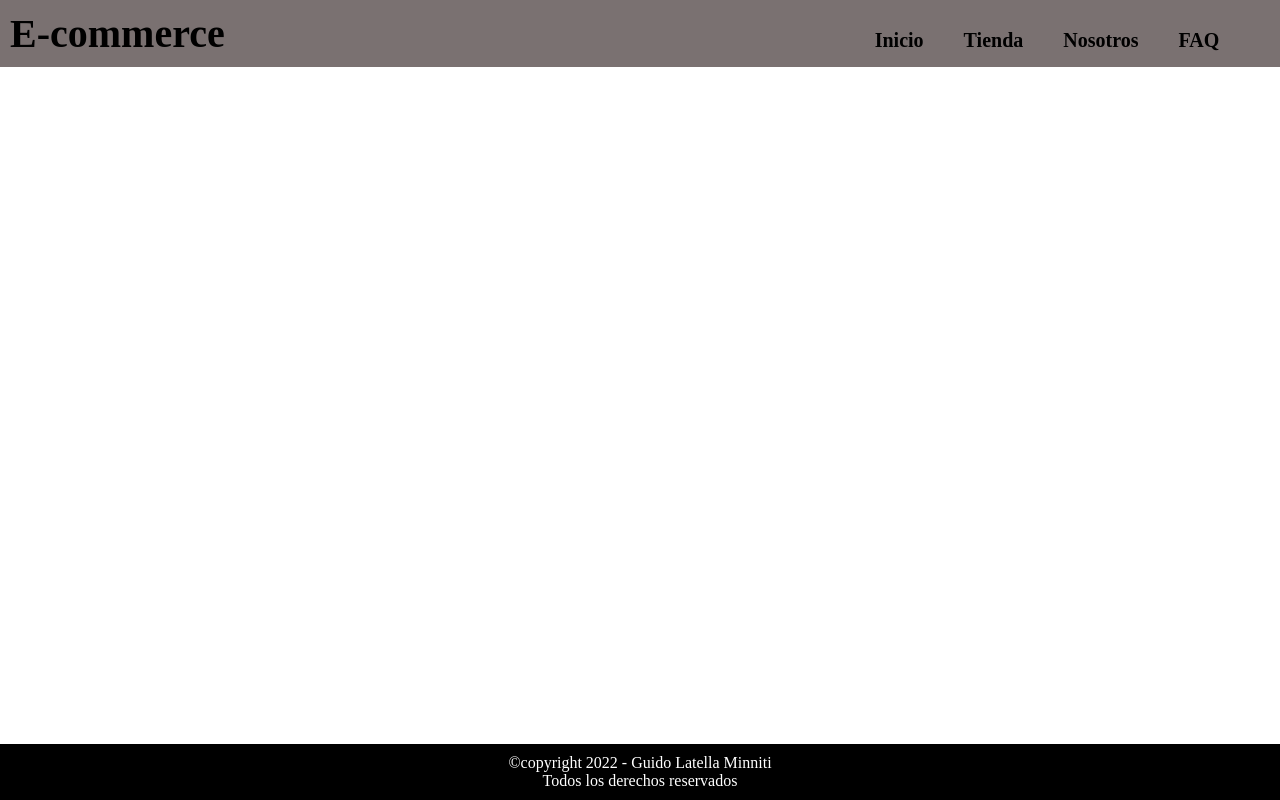
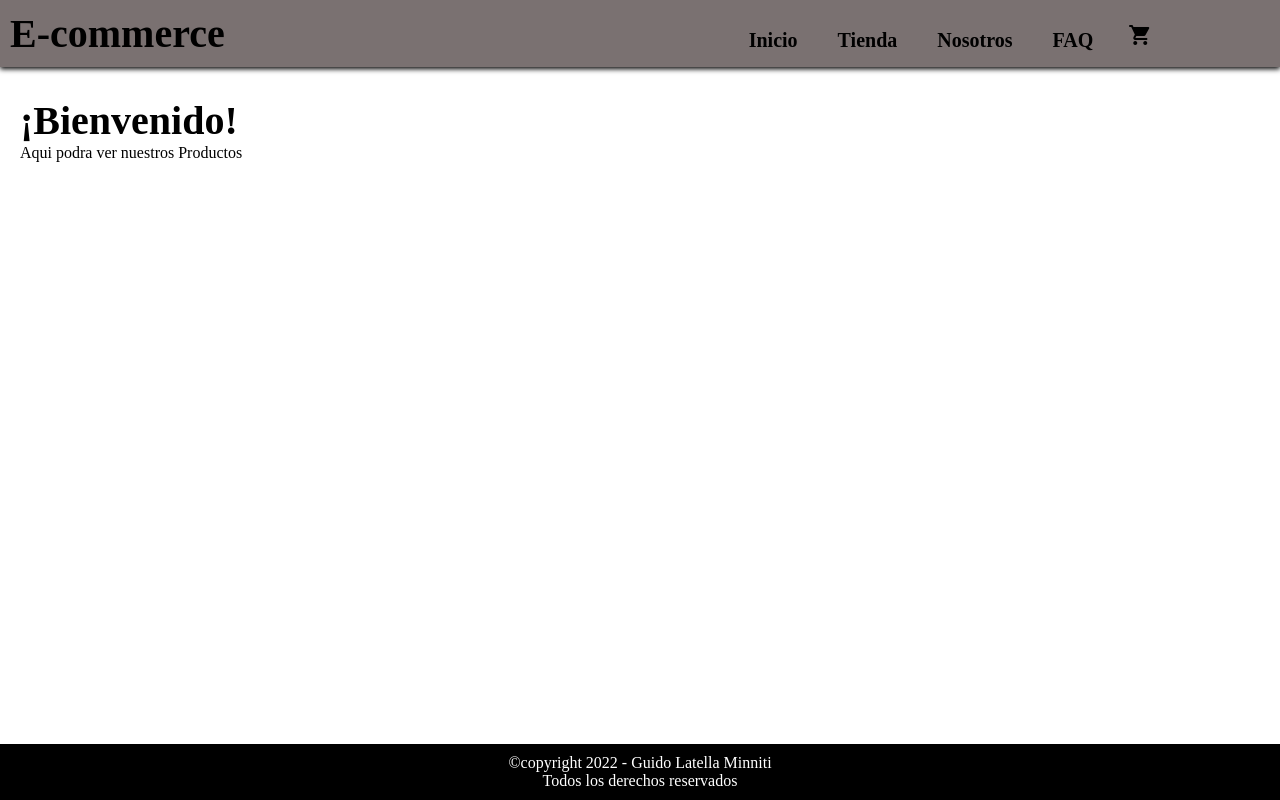
Before and after one commit to Guido-LM/Proyecto-React_js, a React (Create React App) app: page / in a window 1280 px wide. Built offline with nearby package versions, Linux system fonts and the light colour scheme.

Commit message:
Desafio clase 4

```diff
--- a/public/index.html
+++ b/public/index.html
@@ -24,6 +24,8 @@
       work correctly both with client-side routing and a non-root public URL.
       Learn how to configure a non-root public URL by running `npm run build`.
     -->
+    <link href="https://fonts.googleapis.com/icon?family=Material+Icons"
+      rel="stylesheet">
     <title>React App</title>
   </head>
   <body>
--- a/src/App.js
+++ b/src/App.js
@@ -1,9 +1,12 @@
 import NavBar from "./components/NavBar"
 import Footer from "./components/Footer"
+import ItemListContainer from "./components/ItemListContainer"
 const App = () => {
+
     return (
             <>
                 <NavBar/>
+                <ItemListContainer titulo="¡Bienvenido!" items="Productos"/>
                 <Footer/>
             </>)
 }
--- /dev/null
+++ b/src/components/CartWidget.js
@@ -0,0 +1,13 @@
+import React from 'react'
+
+function CartWidget() {
+  return (
+    <button className='btn__cart'>
+        <span class="material-icons">
+            shopping_cart
+        </span>
+    </button>
+  )
+}
+
+export default CartWidget
--- /dev/null
+++ b/src/components/ItemListContainer.js
@@ -0,0 +1,13 @@
+import React from 'react'
+
+function ItemListContainer(greeting) {
+    const { titulo, items } = greeting
+  return (
+    <main>
+        <h2>{titulo}</h2>
+        <p>Aqui podra ver nuestros {items}</p>
+    </main>
+  )
+}
+
+export default ItemListContainer
--- a/src/components/NavBar.js
+++ b/src/components/NavBar.js
@@ -1,10 +1,12 @@
 import React from 'react'
+import CartWidget from './CartWidget'
 //rafce short-cut
 const NavBar = () => {
   return (
     <header>
         <h1 className='titulo'>E-commerce</h1>
         <a href='#'>Inicio</a><a href='#'>Tienda</a><a href='#'>Nosotros</a><a href='#'>FAQ</a>
+        <CartWidget/>
     </header>
   )
 }
--- a/src/estilos.css
+++ b/src/estilos.css
@@ -8,6 +8,21 @@ html , body , #root {
     height: 100vh;
 }
 
+header {
+    font-size: 20px;
+    background-color: rgb(122, 113, 113);
+    font-weight: 800;
+    padding: 10px;
+    box-shadow: 0 2px 5px;
+}
+
+h1.titulo {display: inline-block; padding-right: 40%;}
+.btn__cart{padding: 5px 15px; cursor: pointer; border: none; background-color: transparent;}
+a {margin: 0px 20px; text-decoration: none; color: black;}
+
+main{margin: 20px;}
+h2{font-size: 40px; margin-top: 30px;}
+
 footer {
     text-align: center;
     position:absolute;
@@ -16,9 +31,3 @@ footer {
     padding: 10px;
     color: white;
     background:black;}
-
-header {font-size: 20px; background-color: rgb(122, 113, 113); font-weight: 800; padding: 10px;}
-
-h1.titulo {display: inline-block; padding-right: 50%;}
-
-a {margin: 0px 20px; text-decoration: none; color: black;}
```
